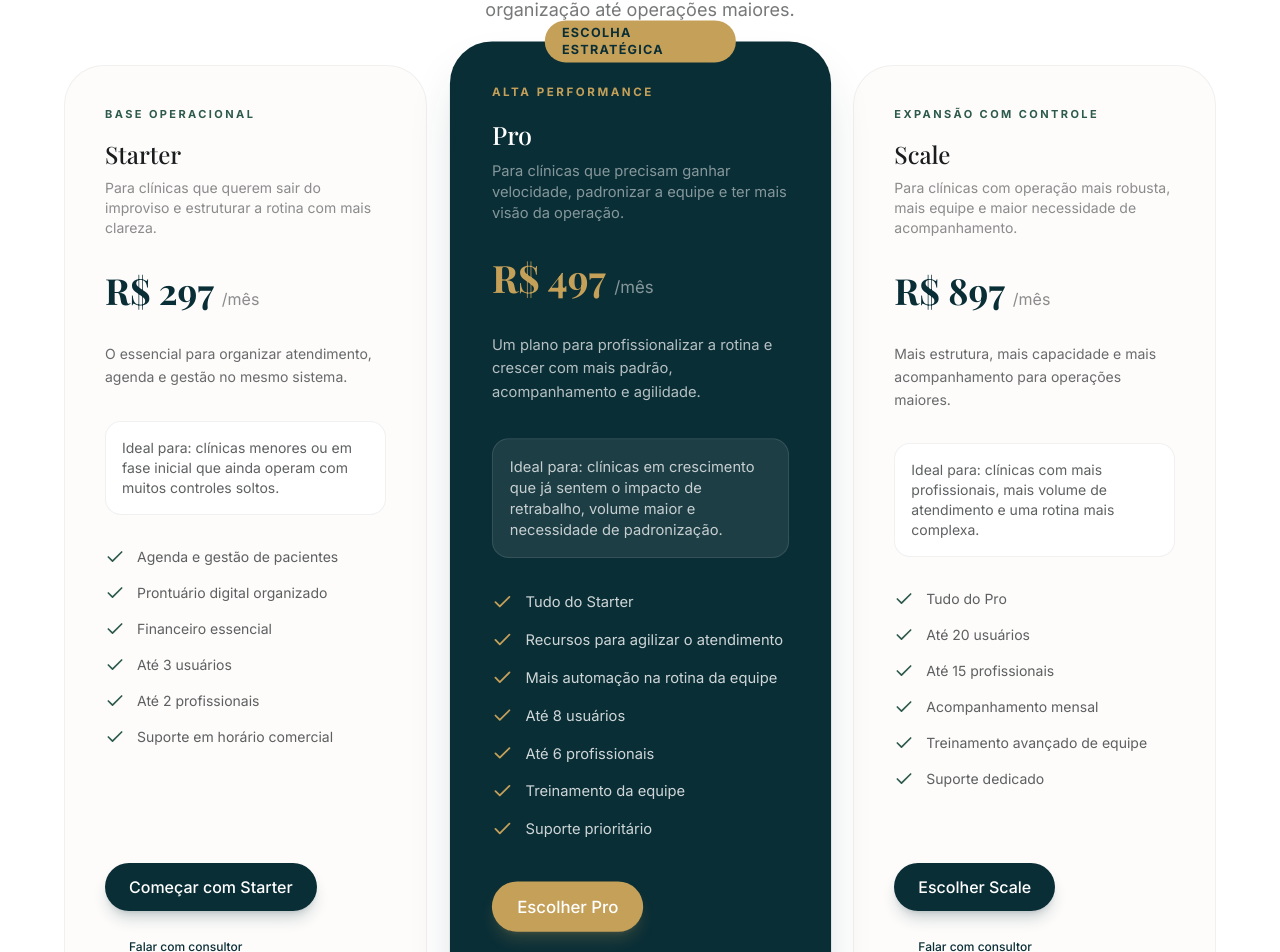
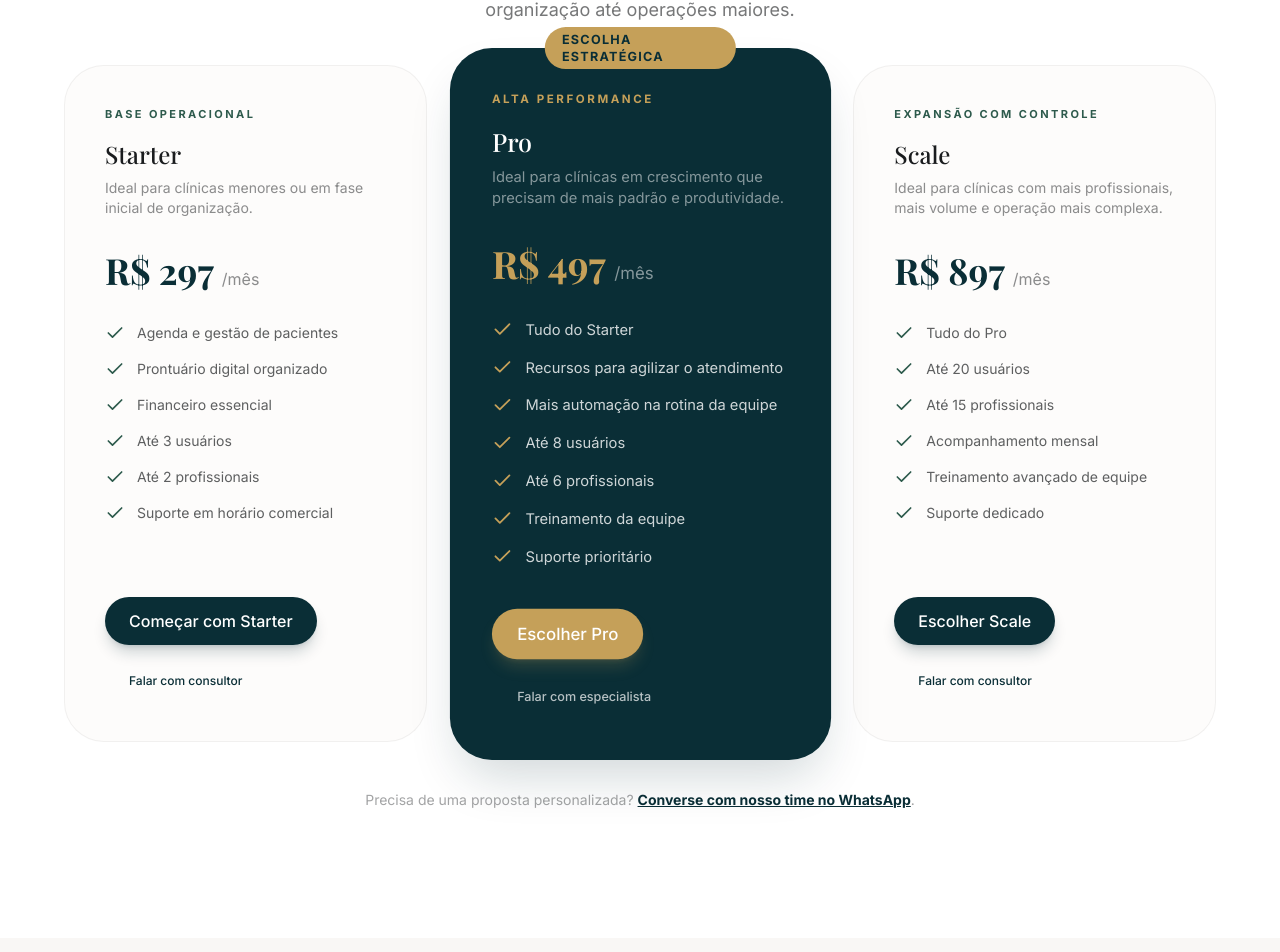
Before and after one commit to brunoomarcel/lp-medainer, a React (Vite) app: page / in a window 1280 px wide. Shown: the part 8234-9186 px from the top of the page. Built offline with nearby package versions, Linux system fonts and the light colour scheme; a web font is replaced by a local one.

Commit message:
improve text plan

```diff
--- a/src/App.tsx
+++ b/src/App.tsx
@@ -719,17 +719,11 @@ export default function App() {
               <div className="mb-8">
                 <p className="text-[11px] uppercase tracking-[0.22em] text-brand-green font-bold mb-4">Base operacional</p>
                 <h3 className="text-2xl font-serif font-medium text-brand-graphite mb-2">Starter</h3>
-                <p className="text-brand-graphite/50 text-sm">Para clínicas que querem sair do improviso e estruturar a rotina com mais clareza.</p>
+                <p className="text-brand-graphite/50 text-sm">Ideal para clínicas menores ou em fase inicial de organização.</p>
               </div>
               <div className="mb-8">
                 <span className="text-4xl font-serif font-bold text-brand-petroleum">R$ 297</span>
                 <span className="text-brand-graphite/50 ml-2">/mês</span>
-              </div>
-              <p className="text-sm text-brand-graphite/65 leading-relaxed mb-8">
-                O essencial para organizar atendimento, agenda e gestão no mesmo sistema.
-              </p>
-              <div className="mb-8 rounded-2xl bg-white p-4 text-sm text-brand-graphite/70 border border-brand-graphite/6">
-                Ideal para: clínicas menores ou em fase inicial que ainda operam com muitos controles soltos.
               </div>
               <ul className="space-y-4 mb-10 flex-grow">
                 {[
@@ -766,17 +760,11 @@ export default function App() {
               <div className="mb-8">
                 <p className="text-[11px] uppercase tracking-[0.22em] text-brand-accent font-bold mb-4">Alta performance</p>
                 <h3 className="text-2xl font-serif font-medium mb-2">Pro</h3>
-                <p className="text-white/50 text-sm">Para clínicas que precisam ganhar velocidade, padronizar a equipe e ter mais visão da operação.</p>
+                <p className="text-white/50 text-sm">Ideal para clínicas em crescimento que precisam de mais padrão e produtividade.</p>
               </div>
               <div className="mb-8">
                 <span className="text-4xl font-serif font-bold text-brand-accent">R$ 497</span>
                 <span className="text-white/50 ml-2">/mês</span>
-              </div>
-              <p className="text-sm text-white/70 leading-relaxed mb-8">
-                Um plano para profissionalizar a rotina e crescer com mais padrão, acompanhamento e agilidade.
-              </p>
-              <div className="mb-8 rounded-2xl bg-white/8 p-4 text-sm text-white/75 border border-white/10">
-                Ideal para: clínicas em crescimento que já sentem o impacto de retrabalho, volume maior e necessidade de padronização.
               </div>
               <ul className="space-y-4 mb-10 flex-grow">
                 {[
@@ -811,17 +799,11 @@ export default function App() {
               <div className="mb-8">
                 <p className="text-[11px] uppercase tracking-[0.22em] text-brand-green font-bold mb-4">Expansão com controle</p>
                 <h3 className="text-2xl font-serif font-medium text-brand-graphite mb-2">Scale</h3>
-                <p className="text-brand-graphite/50 text-sm">Para clínicas com operação mais robusta, mais equipe e maior necessidade de acompanhamento.</p>
+                <p className="text-brand-graphite/50 text-sm">Ideal para clínicas com mais profissionais, mais volume e operação mais complexa.</p>
               </div>
               <div className="mb-8">
                 <span className="text-4xl font-serif font-bold text-brand-petroleum">R$ 897</span>
                 <span className="text-brand-graphite/50 ml-2">/mês</span>
-              </div>
-              <p className="text-sm text-brand-graphite/65 leading-relaxed mb-8">
-                Mais estrutura, mais capacidade e mais acompanhamento para operações maiores.
-              </p>
-              <div className="mb-8 rounded-2xl bg-white p-4 text-sm text-brand-graphite/70 border border-brand-graphite/6">
-                Ideal para: clínicas com mais profissionais, mais volume de atendimento e uma rotina mais complexa.
               </div>
               <ul className="space-y-4 mb-10 flex-grow">
                 {[
```
